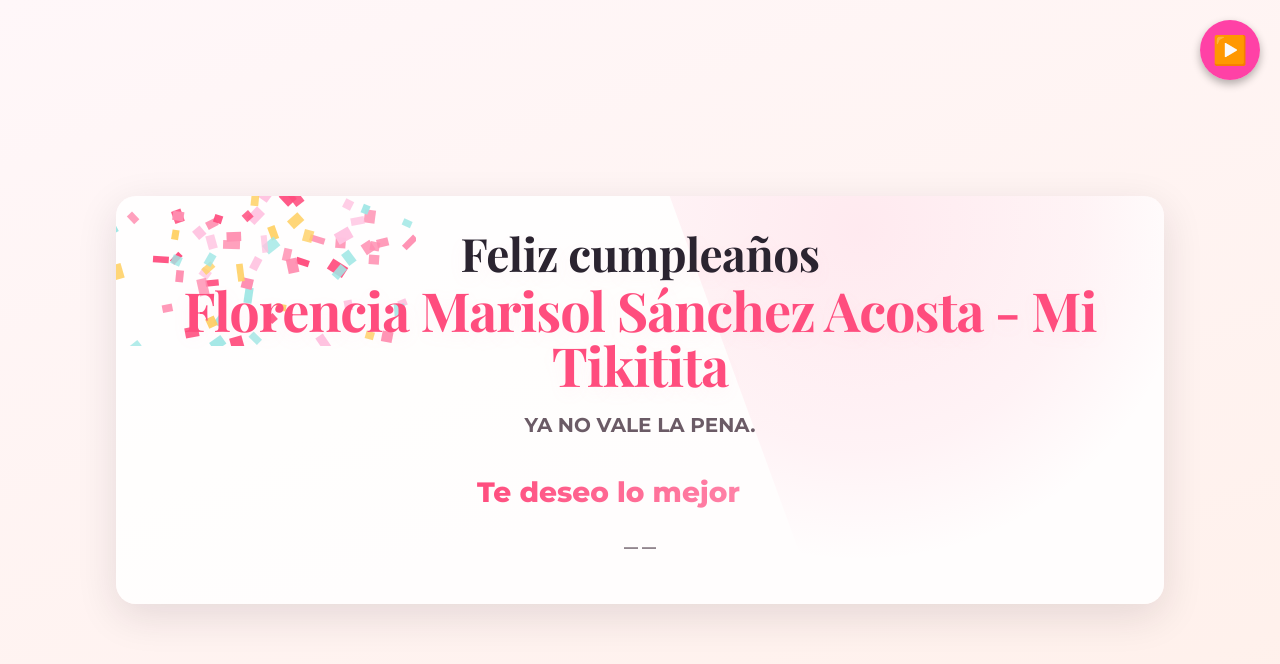
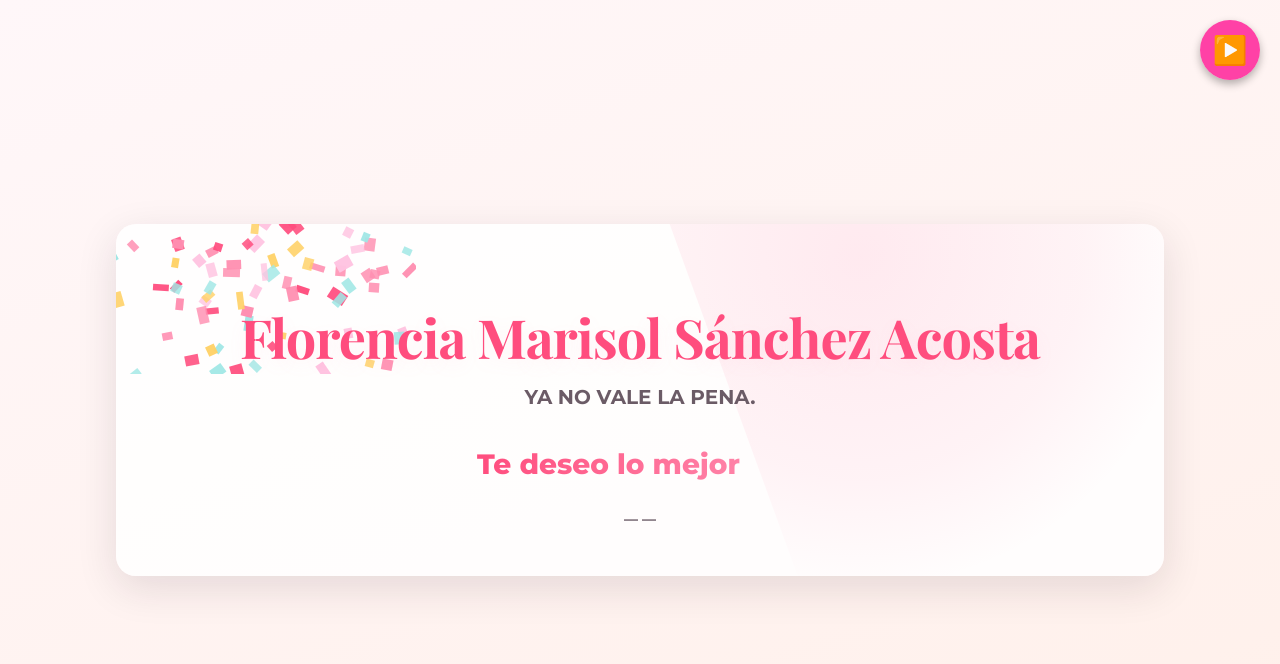
Before and after one commit to britezjose623-collab/Florii, a plain HTML site: page index.html in a window 1280 px wide. Drawn offline with nearby package versions, Linux system fonts and the light colour scheme.

Commit message:
Update index.html

```diff
--- a/index.html
+++ b/index.html
@@ -170,8 +170,8 @@
   <div class="card" role="main" aria-label="Felicitación de cumpleaños">
     <canvas id="confettiCanvas"></canvas>
 
-    <h1>Feliz cumpleaños<br>
-      <span class="name">Florencia Marisol Sánchez Acosta - Mi Tikitita </span>
+    <h1> <br>
+      <span class="name">Florencia Marisol Sánchez Acosta </span>
     </h1>
 
     <p class="lead">
```
